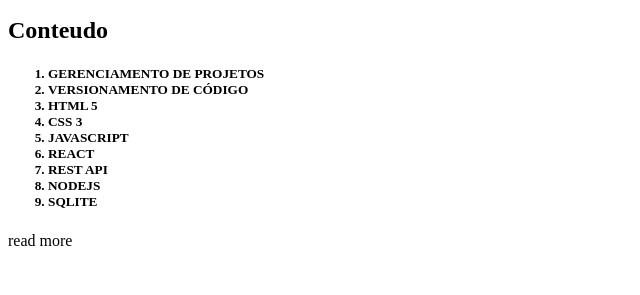
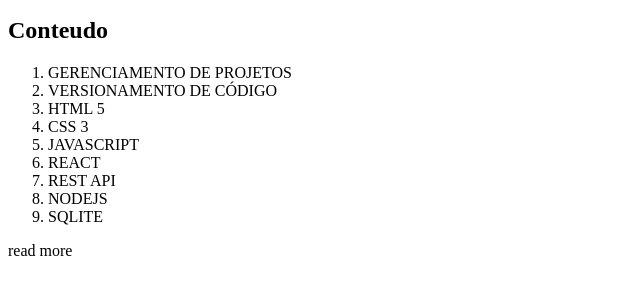
Before and after one commit to Maria-Elena-Zamora-Hernandez1991/Toti.Maria, a plain HTML site: page toti/index.html in a window 1280 px wide. Shown: the part 155-450 px from the top of the page, without its empty margins (0-640 px from the left). Drawn offline with Linux system fonts and the light colour scheme.

Commit message:
en lista de conteudo se paso de h5 a h7

```diff
--- a/toti/index.html
+++ b/toti/index.html
@@ -15,7 +15,7 @@
             <li>about</li>
         </ul></nav>
         <main><h2>Conteudo</h2>
-        <p><h5><ol>
+        <p><h7><ol>
             <li>GERENCIAMENTO DE PROJETOS</li>
             <li>VERSIONAMENTO DE CÓDIGO</li>
             <li>HTML 5</li>
@@ -25,7 +25,7 @@
             <li>REST API</li>
             <li>NODEJS</li>
             <li>SQLITE</li>
-        </ol></h5></p></main>
+        </ol></h7></p></main>
     </section>
     <footer>read more</footer>
 </body>
```
